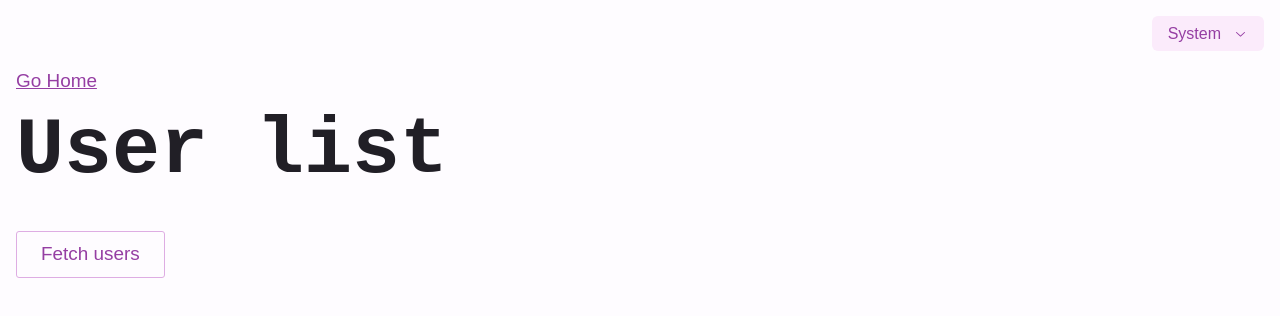
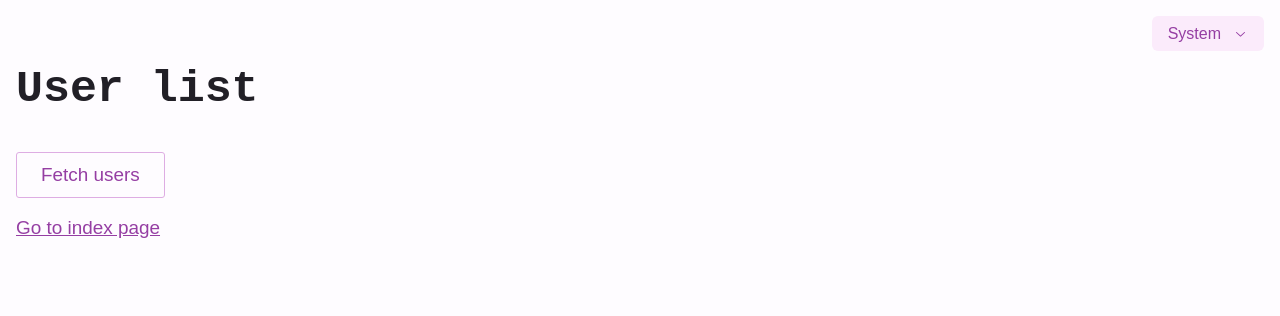
Before and after one commit to notAro14/next-ts-starter, a Next.js app: page /user-list in a window 1280 px wide. Shown: the top 316 px of the page. Built offline with nearby package versions, Linux system fonts and the light colour scheme.

Commit message:
Refactor user list page

```diff
--- a/src/pages/user-list.tsx
+++ b/src/pages/user-list.tsx
@@ -20,8 +20,7 @@ const UserListPage: NextPage = () => {
     <>
       <SEO>User List</SEO>
 
-      <Link href="/">Go Home</Link>
-      <Heading as="h1" css={{ fontSize: "$4xl" }}>
+      <Heading as="h1" css={{ fontSize: "$2xl" }}>
         User list
       </Heading>
       <Box as="main">
@@ -33,6 +32,7 @@ const UserListPage: NextPage = () => {
         >
           {show && <UserList />}
         </Flex>
+        <Flex direction="column" css={{ alignItems: "flex-start" }} gap="4">
           <Button
             variant="outline"
             onClick={() => {
@@ -41,6 +41,8 @@ const UserListPage: NextPage = () => {
           >
             Fetch users
           </Button>
+          <Link href="/">Go to index page</Link>
+        </Flex>
       </Box>
     </>
   )
```
Lines whose indentation alone changed are shown as unchanged.
